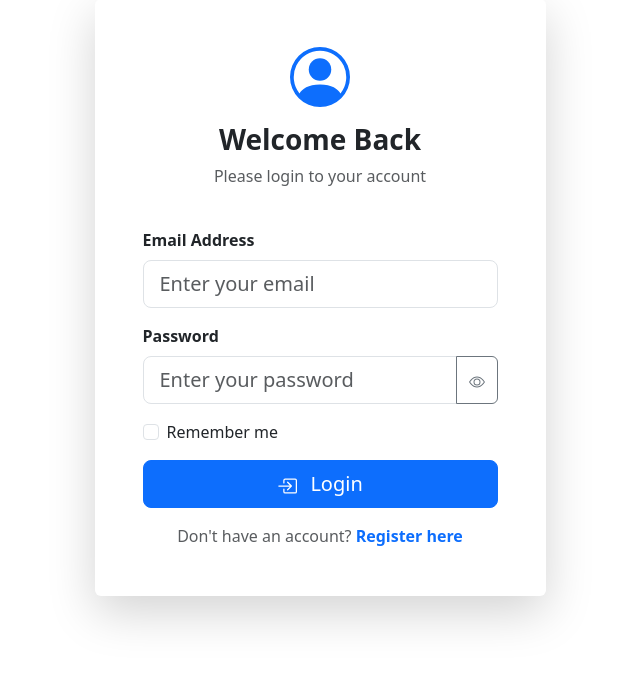
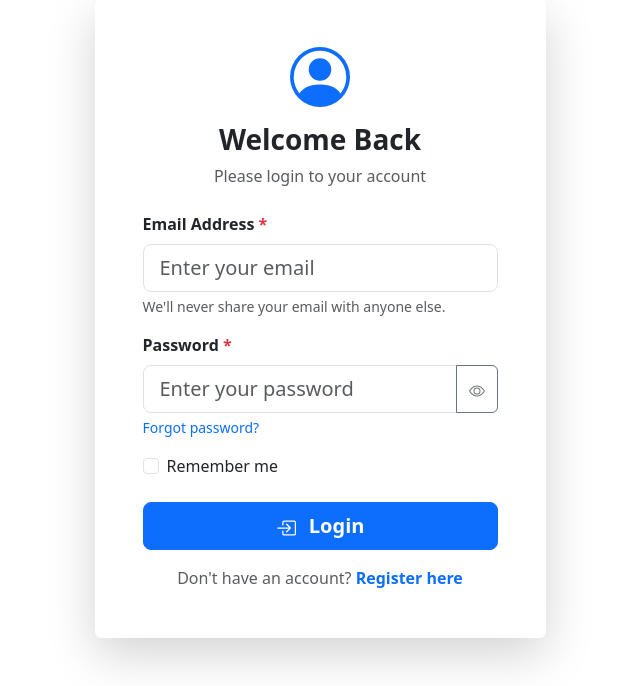
Before and after one commit to Ujjwal17-bot/webcamp-project, a PHP site: page /php/login_action.php in a window 1280 px wide. Shown: the part 135-821 px from the top of the page, without its empty margins (320-960 px from the left). Before the commit the page ends 760 px from the top, so only its background shows below. Run offline with PHP 8.4, Linux system fonts and the light colour scheme.

Commit message:
Polished login.php: CSRF token, accessible form, and consistent Bootstrap styling

```diff
--- a/login.php
+++ b/login.php
@@ -1,4 +1,14 @@
 <?php # DISPLAY COMPLETE LOGIN PAGE.
+
+# Start session for CSRF token
+if (session_status() === PHP_SESSION_NONE) {
+  session_start();
+}
+
+# Generate CSRF token if not present
+if (!isset($_SESSION['csrf'])) {
+  $_SESSION['csrf'] = bin2hex(random_bytes(32));
+}
 
 # Set page title and display header section.
 $page_title = 'Login' ;
@@ -8,8 +18,8 @@ include ( './includes/header.html' ) ;
 if ( isset( $errors ) && !empty( $errors ) )
 {
  echo '<div class="container mt-4">';
- echo '  <div class="alert alert-danger alert-dismissible fade show" role="alert">';
- echo '    <h5 class="alert-heading"><i class="bi bi-exclamation-triangle-fill me-2"></i>Login Failed</h5>';
+ echo '  <div class="alert alert-danger alert-dismissible fade show" role="alert" aria-live="polite" aria-atomic="true">';
+ echo '    <h5 class="alert-heading"><i class="bi bi-exclamation-triangle-fill me-2" aria-hidden="true"></i>Login Failed</h5>';
  echo '    <p class="mb-2">Please correct the following:</p>';
  echo '    <ul class="mb-0">';
  foreach ( $errors as $msg ) {
@@ -27,33 +37,39 @@ if ( isset( $errors ) && !empty( $errors ) )
   <div class="row justify-content-center">
     <div class="col-12 col-md-8 col-lg-5">
       <div class="card shadow-lg border-0">
-        <div class="card-body p-5">
+        <div class="card-body p-4 p-md-5">
           <div class="text-center mb-4">
             <svg xmlns="http://www.w3.org/2000/svg" width="60" height="60" fill="currentColor" class="bi bi-person-circle text-primary mb-3" viewBox="0 0 16 16" aria-hidden="true">
               <path d="M11 6a3 3 0 1 1-6 0 3 3 0 0 1 6 0z"/>
               <path fill-rule="evenodd" d="M0 8a8 8 0 1 1 16 0A8 8 0 0 1 0 8zm8-7a7 7 0 0 0-5.468 11.37C3.242 11.226 4.805 10 8 10s4.757 1.225 5.468 2.37A7 7 0 0 0 8 1z"/>
             </svg>
-            <h1 class="h3 fw-bold">Welcome Back</h1>
-            <p class="text-muted">Please login to your account</p>
+            <h1 class="h3 fw-bold mb-2">Welcome Back</h1>
+            <p class="text-muted mb-0">Please login to your account</p>
           </div>
 
-          <form action="login_action.php" method="post">
+          <form action="login_action.php" method="post" novalidate>
+            <!-- CSRF Token -->
+            <input type="hidden" name="csrf" value="<?php echo htmlspecialchars($_SESSION['csrf']); ?>">
+
             <div class="mb-3">
-              <label for="email" class="form-label fw-semibold">Email Address</label>
+              <label for="email" class="form-label fw-semibold">Email Address <span class="text-danger">*</span></label>
               <input
                 type="email"
                 class="form-control form-control-lg"
                 id="email"
                 name="email"
                 placeholder="Enter your email"
-                value="<?php echo isset($email) ? $email : ''; ?>"
+                value="<?php echo htmlspecialchars($email ?? ''); ?>"
                 required
+                inputmode="email"
                 autocomplete="email"
+                aria-describedby="emailHelp"
               >
+              <div id="emailHelp" class="form-text">We'll never share your email with anyone else.</div>
             </div>
 
             <div class="mb-3">
-              <label for="pass" class="form-label fw-semibold">Password</label>
+              <label for="pass" class="form-label fw-semibold">Password <span class="text-danger">*</span></label>
               <div class="input-group">
                 <input
                   type="password"
@@ -63,23 +79,33 @@ if ( isset( $errors ) && !empty( $errors ) )
                   placeholder="Enter your password"
                   required
                   autocomplete="current-password"
+                  aria-describedby="passHelp"
                 >
-                <button class="btn btn-outline-secondary" type="button" id="togglePassword" aria-label="Toggle password visibility">
-                  <svg xmlns="http://www.w3.org/2000/svg" width="16" height="16" fill="currentColor" class="bi bi-eye" viewBox="0 0 16 16" id="eyeIcon">
+                <button
+                  class="btn btn-outline-secondary"
+                  type="button"
+                  id="togglePassword"
+                  aria-label="Toggle password visibility"
+                  aria-pressed="false"
+                >
+                  <svg xmlns="http://www.w3.org/2000/svg" width="16" height="16" fill="currentColor" class="bi bi-eye" viewBox="0 0 16 16" id="eyeIcon" aria-hidden="true">
                     <path d="M16 8s-3-5.5-8-5.5S0 8 0 8s3 5.5 8 5.5S16 8 16 8zM1.173 8a13.133 13.133 0 0 1 1.66-2.043C4.12 4.668 5.88 3.5 8 3.5c2.12 0 3.879 1.168 5.168 2.457A13.133 13.133 0 0 1 14.828 8c-.058.087-.122.183-.195.288-.335.48-.83 1.12-1.465 1.755C11.879 11.332 10.119 12.5 8 12.5c-2.12 0-3.879-1.168-5.168-2.457A13.134 13.134 0 0 1 1.172 8z"/>
                     <path d="M8 5.5a2.5 2.5 0 1 0 0 5 2.5 2.5 0 0 0 0-5zM4.5 8a3.5 3.5 0 1 1 7 0 3.5 3.5 0 0 1-7 0z"/>
                   </svg>
                 </button>
               </div>
+              <div id="passHelp" class="form-text">
+                <a href="#" class="text-decoration-none">Forgot password?</a>
+              </div>
             </div>
 
-            <div class="mb-3 form-check">
+            <div class="mb-4 form-check">
               <input type="checkbox" class="form-check-input" id="rememberMe">
               <label class="form-check-label" for="rememberMe">Remember me</label>
             </div>
 
             <div class="d-grid mb-3">
-              <button type="submit" class="btn btn-primary btn-lg">
+              <button type="submit" class="btn btn-primary btn-lg fw-semibold">
                 <svg xmlns="http://www.w3.org/2000/svg" width="20" height="20" fill="currentColor" class="bi bi-box-arrow-in-right me-2" viewBox="0 0 16 16" aria-hidden="true">
                   <path fill-rule="evenodd" d="M6 3.5a.5.5 0 0 1 .5-.5h8a.5.5 0 0 1 .5.5v9a.5.5 0 0 1-.5.5h-8a.5.5 0 0 1-.5-.5v-2a.5.5 0 0 0-1 0v2A1.5 1.5 0 0 0 6.5 14h8a1.5 1.5 0 0 0 1.5-1.5v-9A1.5 1.5 0 0 0 14.5 2h-8A1.5 1.5 0 0 0 5 3.5v2a.5.5 0 0 0 1 0v-2z"/>
                   <path fill-rule="evenodd" d="M11.854 8.354a.5.5 0 0 0 0-.708l-3-3a.5.5 0 1 0-.708.708L10.293 7.5H1.5a.5.5 0 0 0 0 1h8.793l-2.147 2.146a.5.5 0 0 0 .708.708l3-3z"/>
@@ -110,6 +136,10 @@ if ( isset( $errors ) && !empty( $errors ) )
       const type = passwordInput.getAttribute('type') === 'password' ? 'text' : 'password';
       passwordInput.setAttribute('type', type);
 
+      // Update aria-pressed attribute
+      const isPressed = type === 'text';
+      togglePassword.setAttribute('aria-pressed', isPressed.toString());
+
       // Toggle eye icon
       if (type === 'text') {
         eyeIcon.innerHTML = '<path d="M13.359 11.238C15.06 9.72 16 8 16 8s-3-5.5-8-5.5a7.028 7.028 0 0 0-2.79.588l.77.771A5.944 5.944 0 0 1 8 3.5c2.12 0 3.879 1.168 5.168 2.457A13.134 13.134 0 0 1 14.828 8c-.058.087-.122.183-.195.288-.335.48-.83 1.12-1.465 1.755-.165.165-.337.328-.517.486l.708.709z"/><path d="M11.297 9.176a3.5 3.5 0 0 0-4.474-4.474l.823.823a2.5 2.5 0 0 1 2.829 2.829l.822.822zm-2.943 1.299.822.822a3.5 3.5 0 0 1-4.474-4.474l.823.823a2.5 2.5 0 0 0 2.829 2.829z"/><path d="M3.35 5.47c-.18.16-.353.322-.518.487A13.134 13.134 0 0 0 1.172 8l.195.288c.335.48.83 1.12 1.465 1.755C4.121 11.332 5.881 12.5 8 12.5c.716 0 1.39-.133 2.02-.36l.77.772A7.029 7.029 0 0 1 8 13.5C3 13.5 0 8 0 8s.939-1.721 2.641-3.238l.708.709zm10.296 8.884-12-12 .708-.708 12 12-.708.708z"/>';
--- a/login_action.php
+++ b/login_action.php
@@ -3,9 +3,16 @@
 # Check form submitted.
 if ( $_SERVER[ 'REQUEST_METHOD' ] == 'POST' )
 {
-  # Access session for throttling.
+  # Access session for throttling and CSRF verification.
   session_start();
 
+  # Verify CSRF token
+  if (!isset($_POST['csrf']) || !isset($_SESSION['csrf']) || $_POST['csrf'] !== $_SESSION['csrf']) {
+    $errors = array('Invalid security token. Please try again.');
+    $email = isset($_POST['email']) ? htmlspecialchars($_POST['email']) : '';
+  }
+  else
+  {
     # Initialize login attempts tracking
     if (!isset($_SESSION['login_attempts'])) {
       $_SESSION['login_attempts'] = array();
@@ -39,8 +46,9 @@ if ( $_SERVER[ 'REQUEST_METHOD' ] == 'POST' )
         # Clear failed login attempts on success
         $_SESSION['login_attempts'] = array();
 
-      # Regenerate session ID for security
+        # Regenerate session ID and CSRF token for security
         session_regenerate_id(true);
+        $_SESSION['csrf'] = bin2hex(random_bytes(32));
 
         # Set session data
         $_SESSION[ 'user_id' ] = $data[ 'user_id' ] ;
@@ -67,6 +75,7 @@ if ( $_SERVER[ 'REQUEST_METHOD' ] == 'POST' )
       mysqli_close( $dbc ) ;
     }
   }
+}
 
 # Continue to display login page on failure.
 include ( 'login.php' ) ;
```
Lines whose indentation alone changed are shown as unchanged.
